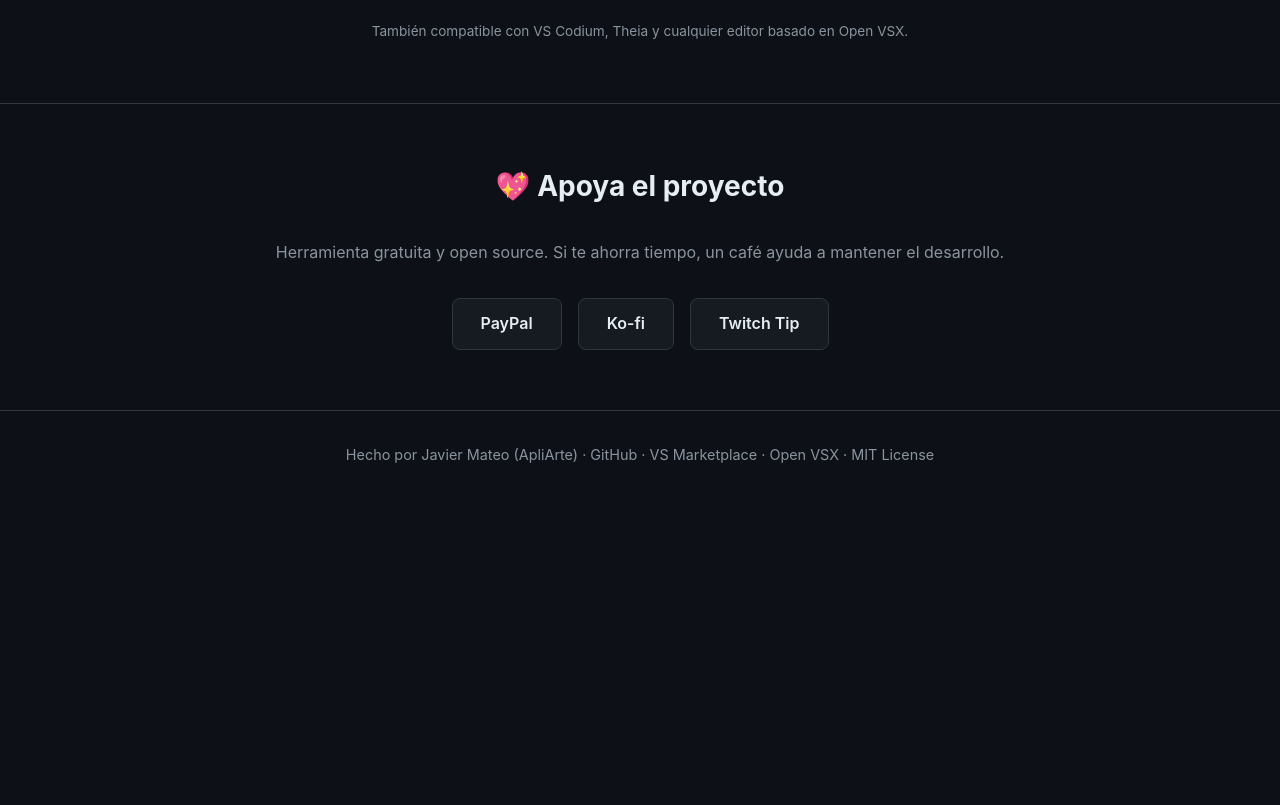
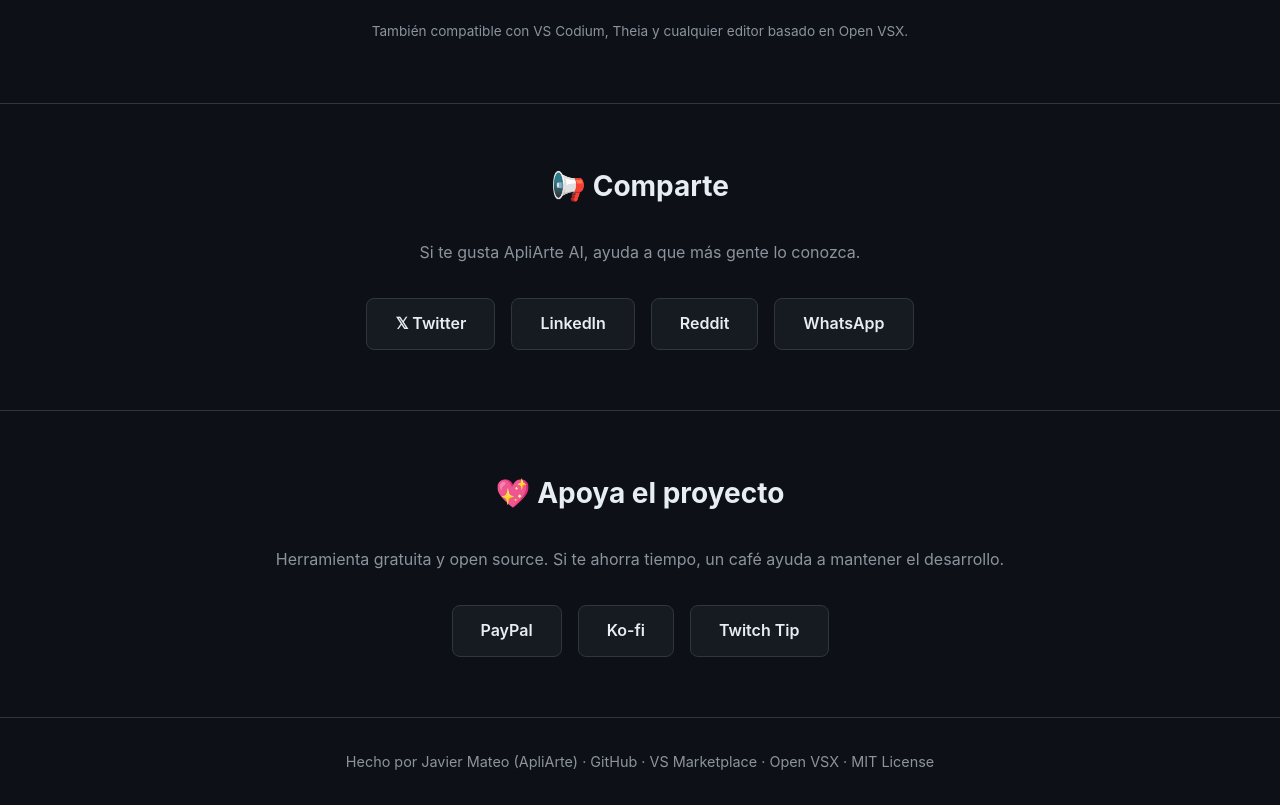
Before and after one commit to erbolamm/apliarte-ai, a website: page docs/index.html in a window 1280 px wide. Shown: the part 3166-3971 px from the top of the page. Before the commit the page ends 3664 px from the top, so only its background shows below. Drawn offline with Linux system fonts and the light colour scheme.

Commit message:
feat: add social sharing buttons (Twitter, LinkedIn, Reddit, WhatsApp)

```diff
--- a/docs/index.html
+++ b/docs/index.html
@@ -497,6 +497,20 @@
     </div>
   </section>
 
+  <!-- Share -->
+  <section>
+    <div class="container">
+      <h2>📢 Comparte</h2>
+      <p style="text-align:center; color: var(--text-muted); margin-bottom: 24px;">Si te gusta ApliArte AI, ayuda a que más gente lo conozca.</p>
+      <div class="cta-group">
+        <a href="https://twitter.com/intent/tweet?text=Chat%20de%20IA%20100%25%20local%20para%20VS%20Code.%20Sin%20APIs%20externas%2C%20sin%20cuentas%2C%20sin%20coste.%20%F0%9F%94%92%20Privado%20%7C%20%F0%9F%86%93%20Gratis%20%7C%20%E2%9A%A1%20Offline&url=https%3A%2F%2Ferbolamm.github.io%2Fapliarte-ai%2F&via=erbolamm" target="_blank" class="btn btn-secondary">𝕏 Twitter</a>
+        <a href="https://www.linkedin.com/sharing/share-offsite/?url=https%3A%2F%2Ferbolamm.github.io%2Fapliarte-ai%2F" target="_blank" class="btn btn-secondary">LinkedIn</a>
+        <a href="https://www.reddit.com/submit?url=https%3A%2F%2Ferbolamm.github.io%2Fapliarte-ai%2F&title=ApliArte%20AI%20%E2%80%94%20Chat%20de%20IA%20100%25%20local%20para%20VS%20Code" target="_blank" class="btn btn-secondary">Reddit</a>
+        <a href="https://api.whatsapp.com/send?text=ApliArte%20AI%20%E2%80%94%20Chat%20de%20IA%20100%25%20local%20para%20VS%20Code.%20Sin%20APIs%2C%20sin%20cuentas%2C%20gratis.%20https%3A%2F%2Ferbolamm.github.io%2Fapliarte-ai%2F" target="_blank" class="btn btn-secondary">WhatsApp</a>
+      </div>
+    </div>
+  </section>
+
   <!-- Support -->
   <section>
     <div class="container">
```
Also changed, not shown: README.md.
